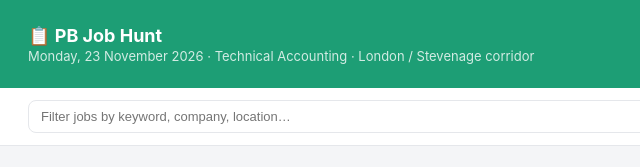
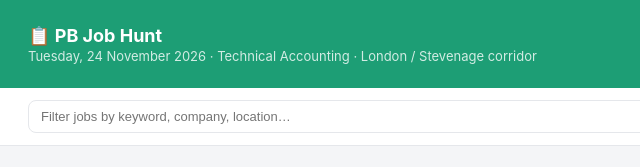
Before and after one commit to youthspeakup-droid/PB-Job-Hunt-2026, a plain HTML site: page index.html in a window 1280 px wide. Shown: the top 167 px of the page, 0-640 px from the left. Drawn offline with Linux system fonts and the light colour scheme.

Commit message:
Daily job hunt: 2026-11-24 18:32 UTC

```diff
--- a/index.html
+++ b/index.html
@@ -3,7 +3,7 @@
 <head>
 <meta charset="UTF-8">
 <meta name="viewport" content="width=device-width,initial-scale=1.0">
-<title>PB Job Hunt · Monday, 23 November 2026</title>
+<title>PB Job Hunt · Tuesday, 24 November 2026</title>
 <style>
   :root {
     --teal:   #1D9E75;
@@ -193,7 +193,7 @@
 <div class="header">
   <div>
     <h1>📋 PB Job Hunt</h1>
-    <p>Monday, 23 November 2026 · Technical Accounting · London / Stevenage corridor</p>
+    <p>Tuesday, 24 November 2026 · Technical Accounting · London / Stevenage corridor</p>
   </div>
   <div class="stats-row">
     <div class="stat"><div class="n" id="stat-new">–</div><div class="l">New today</div></div>
```
